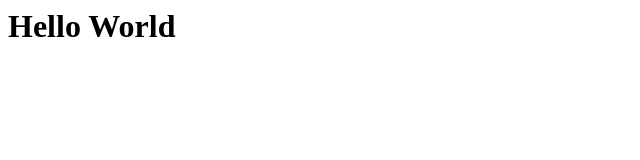
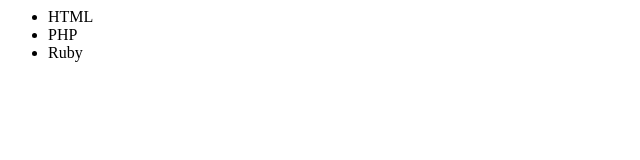
Before and after one commit to nnisa119/index.html, a plain HTML site: page index.html in a window 1280 px wide. Shown: the whole page, without its empty margins (0-640 px from the left). Drawn offline with Linux system fonts and the light colour scheme.

Commit message:
Add files via upload

```diff
--- a/index.html
+++ b/index.html
@@ -1,2 +1,5 @@
-<title>Memulai dengan HTML</title>
-<h1>Hello World</h1>
+<ul>
+<li>HTML</li>
+<li>PHP</li>
+<li>Ruby</li>
+</ul>
```
